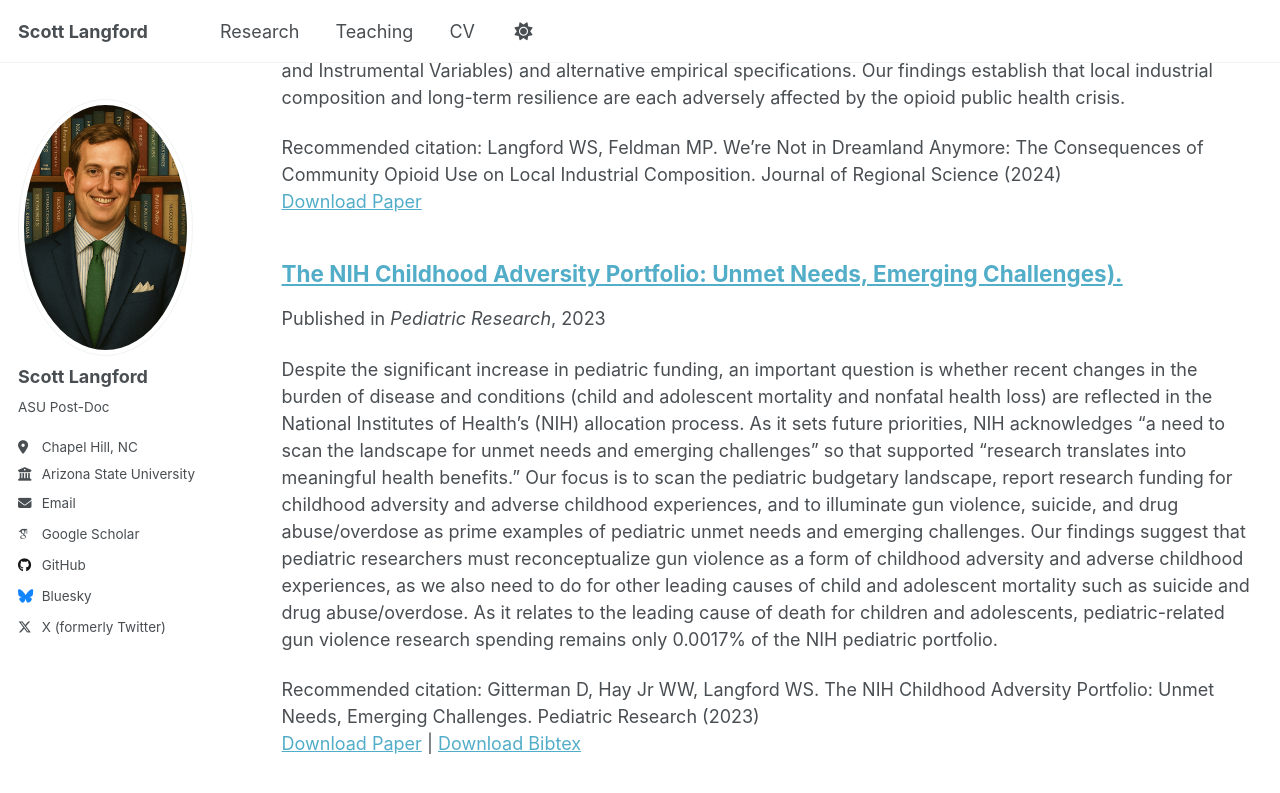
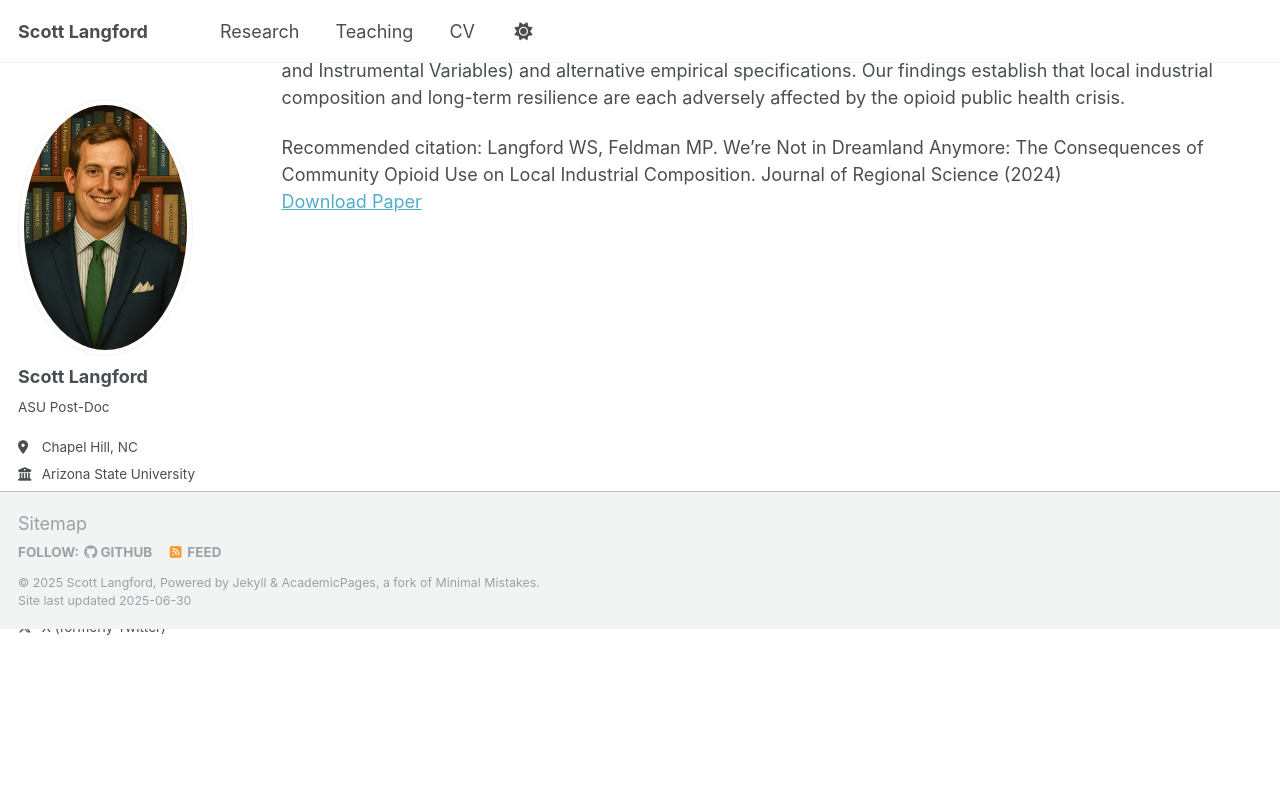
Before and after one commit to scottlangford2/scott_langford, a Jekyll site: the page built from _pages/research.html, in a window 1280 px wide and 900 px high, scrolled down 2059 px. Shown: the top 793 px of the window. Built offline with Jekyll 4.4.1, drawn with Linux system fonts in a browser that asks for light colours; some web fonts are replaced; after the commit the page ends 2688 px from its top, so only the background shows below that; some of the changed lines change nothing that is shown.

Commit message:
Update and rename 2023-Pediatric_Research.md to 2023-Pediatric_Research.md

```diff
--- a/_publications/2023-Pediatric_Research.md
+++ b/_research/2023-Pediatric_Research.md
@@ -1,8 +1,8 @@
 ---
 title: "The NIH Childhood Adversity Portfolio: Unmet Needs, Emerging Challenges)."
-collection: publications
+collection: research
 category: manuscripts
-permalink: /publication/2023-Pediatric_Research
+permalink: /research/2023-Pediatric_Research
 excerpt: 'Despite the significant increase in pediatric funding, an important question is whether recent changes in the burden of disease and conditions (child and adolescent mortality and nonfatal health loss) are reflected in the National Institutes of Health’s (NIH) allocation process. As it sets future priorities, NIH acknowledges “a need to scan the landscape for unmet needs and emerging challenges” so that supported “research translates into meaningful health benefits.” Our focus is to scan the pediatric budgetary landscape, report research funding for childhood adversity and adverse childhood experiences, and to illuminate gun violence, suicide, and drug abuse/overdose as prime examples of pediatric unmet needs and emerging challenges. Our findings suggest that pediatric researchers must reconceptualize gun violence as a form of childhood adversity and adverse childhood experiences, as we also need to do for other leading causes of child and adolescent mortality such as suicide and drug abuse/overdose. As it relates to the leading cause of death for children and adolescents, pediatric-related gun violence research spending remains only 0.0017% of the NIH pediatric portfolio.'
 date: 2023-01-11
 venue: 'Pediatric Research'
```
